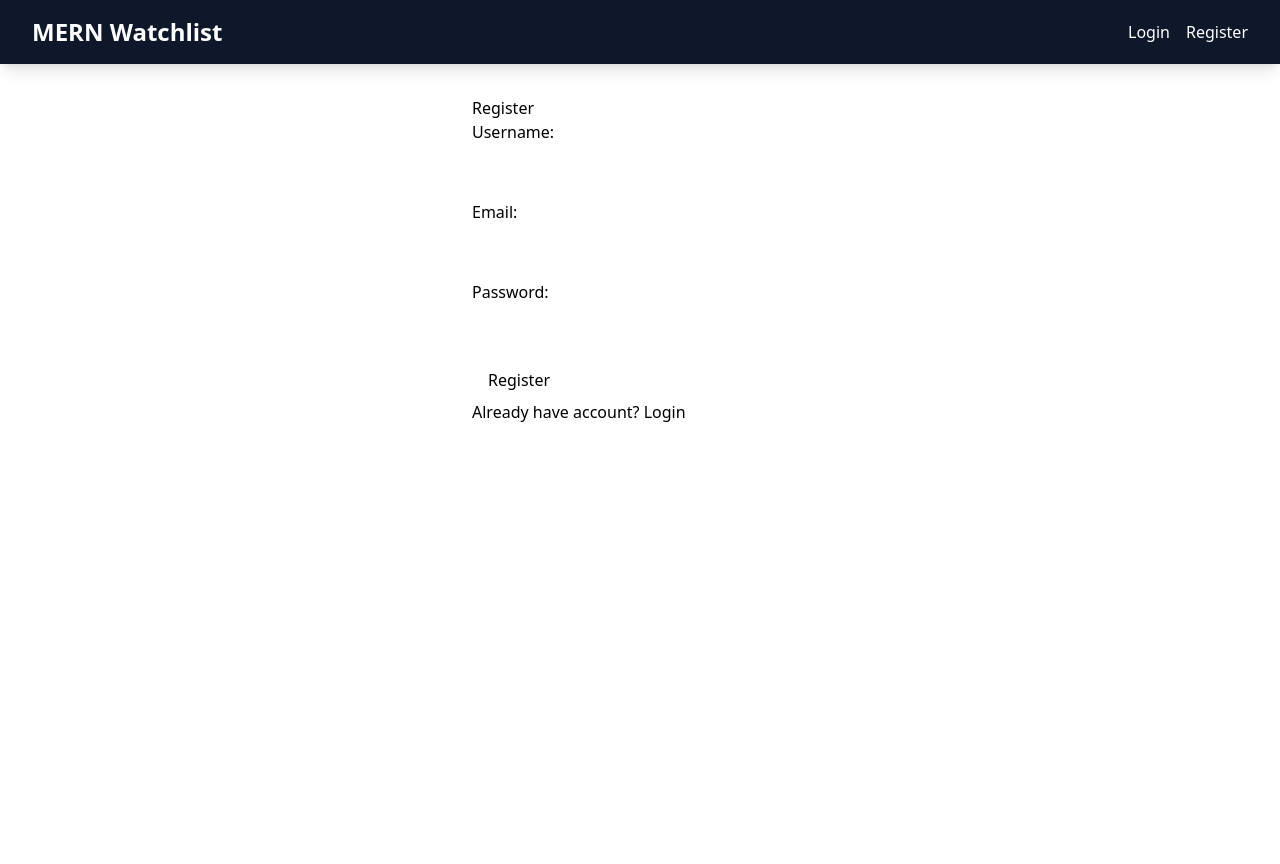
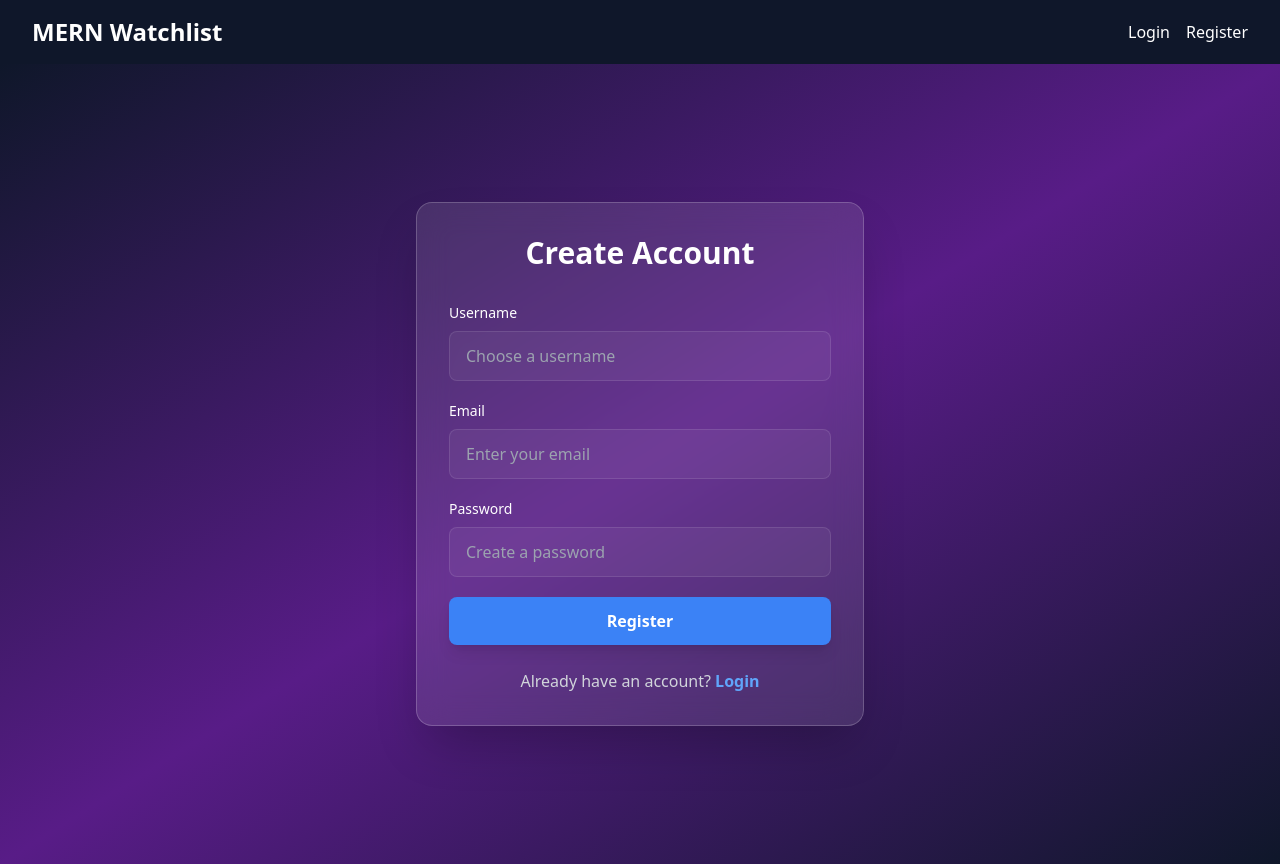
Before and after one commit to rdvankck/Watchlist, a React app in the folder frontend/: page /register in a window 1280 px wide. Before the commit the page ends 800 px from the top, so only its background shows below. Built offline with nearby package versions, Linux system fonts and the light colour scheme; the HTML template or start-up script is replaced by a standard one.

Commit message:
feat: modernize Register page with Tailwind CSS

```diff
--- a/frontend/src/pages/Register.jsx
+++ b/frontend/src/pages/Register.jsx
@@ -19,53 +19,74 @@ import React, { useState } from 'react';
               setError(err.response?.data?.message || 'Registration failed');
           }
       }
+      return (
+        <div className="min-h-screen bg-gradient-to-br from-slate-900 via-purple-900 to-slate-900 flex items-center justify-center
+px-4">
+            <div className="max-w-md w-full bg-white/10 backdrop-blur-lg rounded-2xl p-8 border border-white/20 shadow-2xl">
+                <h2 className="text-3xl font-bold text-white text-center mb-8">Create Account</h2>
 
-      return (
-          <div style={{ padding: '2rem', maxWidth: '400px', margin: '0 auto' }}>
-            <h2>Register</h2>
+                {error && (
+                    <div className="bg-red-500/20 border border-red-500 text-red-100 px-4 py-3 rounded-lg mb-6">
+                        {error}
+                    </div>
+                )}
 
-            {error && <p style={{ color: 'red' }}>{error}</p>}
-
-            <form onSubmit={handleSubmit}>
-              <div style={{ marginBottom: '1rem' }}>
-                <label>Username:</label>
+                <form onSubmit={handleSubmit} className="space-y-5">
+                    <div>
+                        <label className="block text-white text-sm font-medium mb-2">Username</label>
                         <input
                             type="text"
                             value={username}
                             onChange={(e) => setUsername(e.target.value)}
                             required
-                  style={{ width: '100%', padding: '0.5rem' }}
+                            className="w-full px-4 py-3 bg-white/5 border border-white/10 rounded-lg text-white placeholder-gray-400
+focus:outline-none focus:ring-2 focus:ring-blue-500 focus:border-transparent transition duration-300"
+                            placeholder="Choose a username"
                         />
                     </div>
 
-              <div style={{ marginBottom: '1rem' }}>
-                <label>Email:</label>
+                    <div>
+                        <label className="block text-white text-sm font-medium mb-2">Email</label>
                         <input
                             type="email"
                             value={email}
                             onChange={(e) => setEmail(e.target.value)}
                             required
-                  style={{ width: '100%', padding: '0.5rem' }}
+                            className="w-full px-4 py-3 bg-white/5 border border-white/10 rounded-lg text-white placeholder-gray-400
+focus:outline-none focus:ring-2 focus:ring-blue-500 focus:border-transparent transition duration-300"
+                            placeholder="Enter your email"
                         />
                     </div>
 
-              <div style={{ marginBottom: '1rem' }}>
-                <label>Password:</label>
+                    <div>
+                        <label className="block text-white text-sm font-medium mb-2">Password</label>
                         <input
                             type="password"
                             value={password}
                             onChange={(e) => setPassword(e.target.value)}
                             required
-                  style={{ width: '100%', padding: '0.5rem' }}
+                            className="w-full px-4 py-3 bg-white/5 border border-white/10 rounded-lg text-white placeholder-gray-400
+focus:outline-none focus:ring-2 focus:ring-blue-500 focus:border-transparent transition duration-300"
+                            placeholder="Create a password"
                         />
                     </div>
 
-              <button type="submit" style={{ padding: '0.5rem 1rem' }}>Register</button>
+                    <button
+                        type="submit"
+                        className="w-full bg-blue-500 hover:bg-blue-600 text-white font-semibold py-3 rounded-lg transition
+duration-300 shadow-lg hover:shadow-xl transform hover:-translate-y-1"
+                    >
+                        Register
+                    </button>
                 </form>
 
-            <p>
-              Already have account? <Link to="/login">Login</Link>
+                <p className="text-center text-gray-300 mt-6">
+                    Already have an account?{' '}
+                    <Link to="/login" className="text-blue-400 hover:text-blue-300 font-semibold transition duration-300">
+                        Login
+                    </Link>
                 </p>
+            </div>
         </div>
     );
 }
```
Lines whose indentation alone changed are shown as unchanged.
